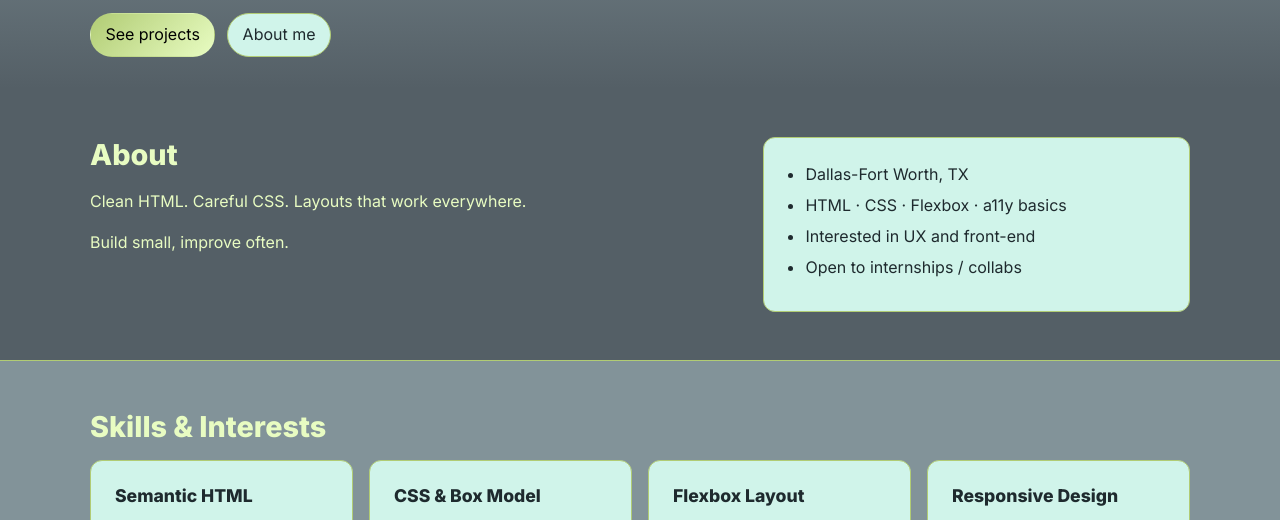
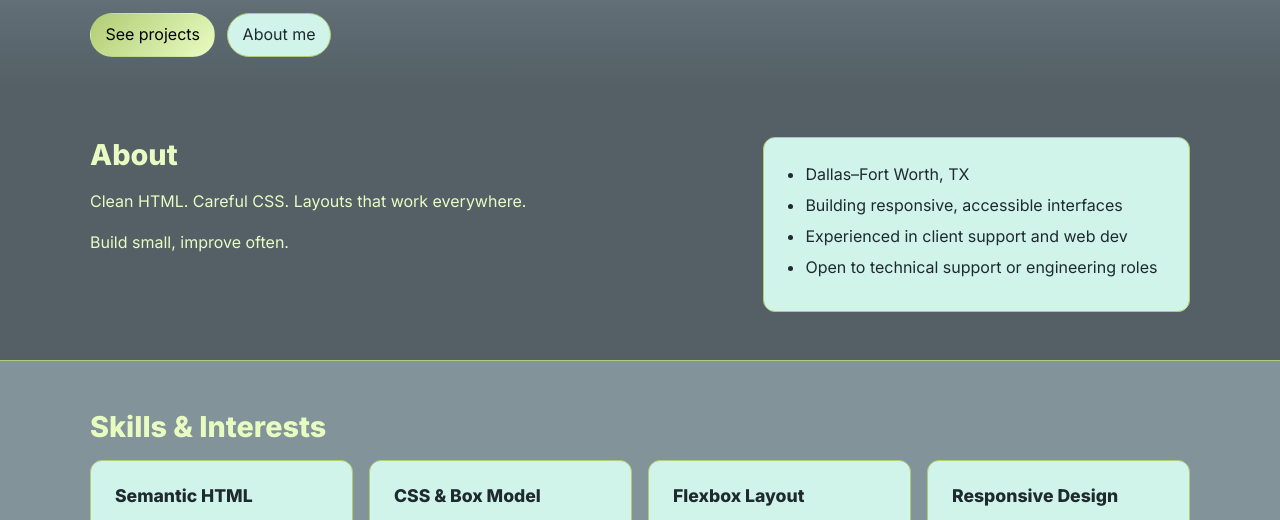
Before and after one commit to CodingWithAndres/course-portfolio, a plain HTML site: page project-01/index.html in a window 1280 px wide. Shown: the part 204-724 px from the top of the page. Drawn offline with Linux system fonts and the light colour scheme.

Commit message:
Update index.html

```diff
--- a/project-01/index.html
+++ b/project-01/index.html
@@ -58,10 +58,10 @@
           </div>
           <aside class="card">
             <ul class="list">
-              <li>Dallas-Fort Worth, TX</li>
-              <li>HTML · CSS · Flexbox · a11y basics</li>
-              <li>Interested in UX and front-end</li>
-              <li>Open to internships / collabs</li>
+               <li>Dallas–Fort Worth, TX</li>
+              <li>Building responsive, accessible interfaces</li>
+              <li>Experienced in client support and web dev</li>
+              <li>Open to technical support or engineering roles</li>
             </ul>
           </aside>
         </div>
```
